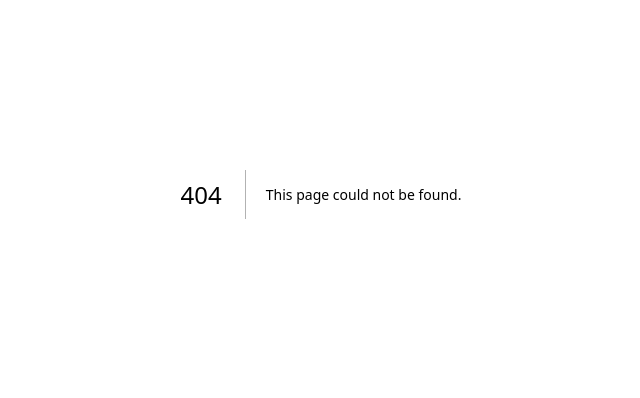
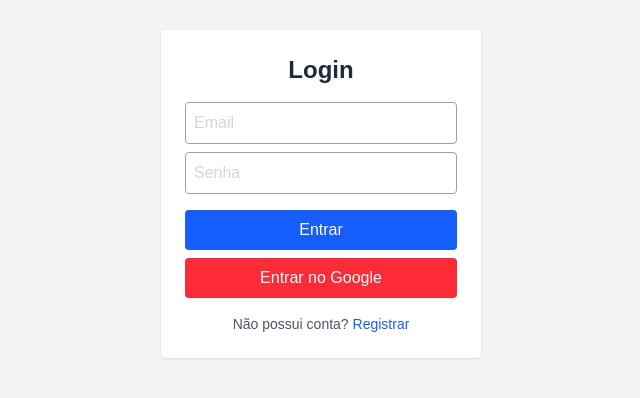
Before and after one commit to Ricardo-Tanabe/planejedu, a Next.js app: page /auth/login in a window 1280 px wide. Before the commit this address had no page. Shown: the part 206-604 px from the top of the page, without its empty margins (319-959 px from the left). Built offline with nearby package versions, Linux system fonts and the light colour scheme.

Commit message:
feat(auth): adiciona página de login com autenticação por e-mail e Google

```diff
--- /dev/null
+++ b/src/app/auth/login/page.tsx
@@ -0,0 +1,99 @@
+"use client"
+
+import { signIn } from "next-auth/react"
+import { useRouter } from "next/navigation"
+import { useState } from "react"
+import Link from "next/link"
+
+export default function LoginPage() {
+    const router = useRouter();
+    const [email, setEmail] = useState("");
+    const [password, setPassword] = useState("");
+    const [error, setError] = useState<string | null>(null);
+    const [loading, setLoading] = useState(false);
+
+    async function handleLogin() {
+        setError(null);
+
+        if(!email.trim() || !password.trim()) {
+            setError("Preencha todos os campos.");
+            return;
+        }
+
+        setLoading(true);
+        try {
+            const result = await signIn("credentials", {
+                redirect: false,
+                email,
+                password
+            })
+            if (result?.ok) {
+                router.push("/");
+            } else {
+                setError("Credenciais inválidas!")
+            }
+        } catch {
+            setError("Erro ao autenticar. Tente novamente.")
+        } finally {
+            setLoading(false);
+        }
+    }
+
+    return (
+        <main className="flex flex-col items-center justify-center min-h-screen bg-gray-100 px-4">
+            <div className="bg-white p-6 rounded shadow w-80">
+                <h1
+                    className="text-2xl mb-4 text-center text-gray-800 font-semibold"
+                >
+                    Login
+                </h1>
+
+                {error && <p className="text-red-500 text-center mb-2">{error}</p>}
+
+                <input
+                    className="border p-2 w-full mb-2 text-gray-400 placeholder:text-gray-300
+                    rounded focus:outline-none focus:ring-2 focus:ring-blue-500 transition"
+                    placeholder="Email"
+                    value={email}
+                    onChange={e => setEmail(e.target.value)}
+                    type="email"
+                    disabled={loading}
+                />
+
+                <input
+                    className="border p-2 w-full mb-4 text-gray-400 placeholder:text-gray-300
+                    rounded focus-outline-none focus:ring-2 focus:ring-blue-500 transition"
+                    placeholder="Senha"
+                    value={password}
+                    onChange={e => setPassword(e.target.value)}
+                    type="password"
+                    disabled={loading}
+                />
+
+                <button
+                    onClick={handleLogin}
+                    disabled={loading}
+                    className="bg-blue-600 text-white w-full p-2 rounded hover:bg-blue-700
+                    trnasition disabled:opacity-50"
+                >
+                    {loading ? "Entrando..." : "Entrar"}
+                </button>
+
+                <button
+                    onClick={() => signIn("google")}
+                    disabled={loading}
+                    className="bg-red-500 text-white w-full p-2 mt-2 rounded hover:bg-red-600 transition disabled:opacity-50"
+                >
+                    Entrar no Google
+                </button>
+
+                <p className="text-center mt-4 text-sm text-gray-600">
+                    Não possui conta?{" "}
+                    <Link href="/auth/register" className="text-blue-600 hover:underline">
+                        Registrar
+                    </Link>
+                </p>
+            </div>
+        </main>
+    )
+}
```
